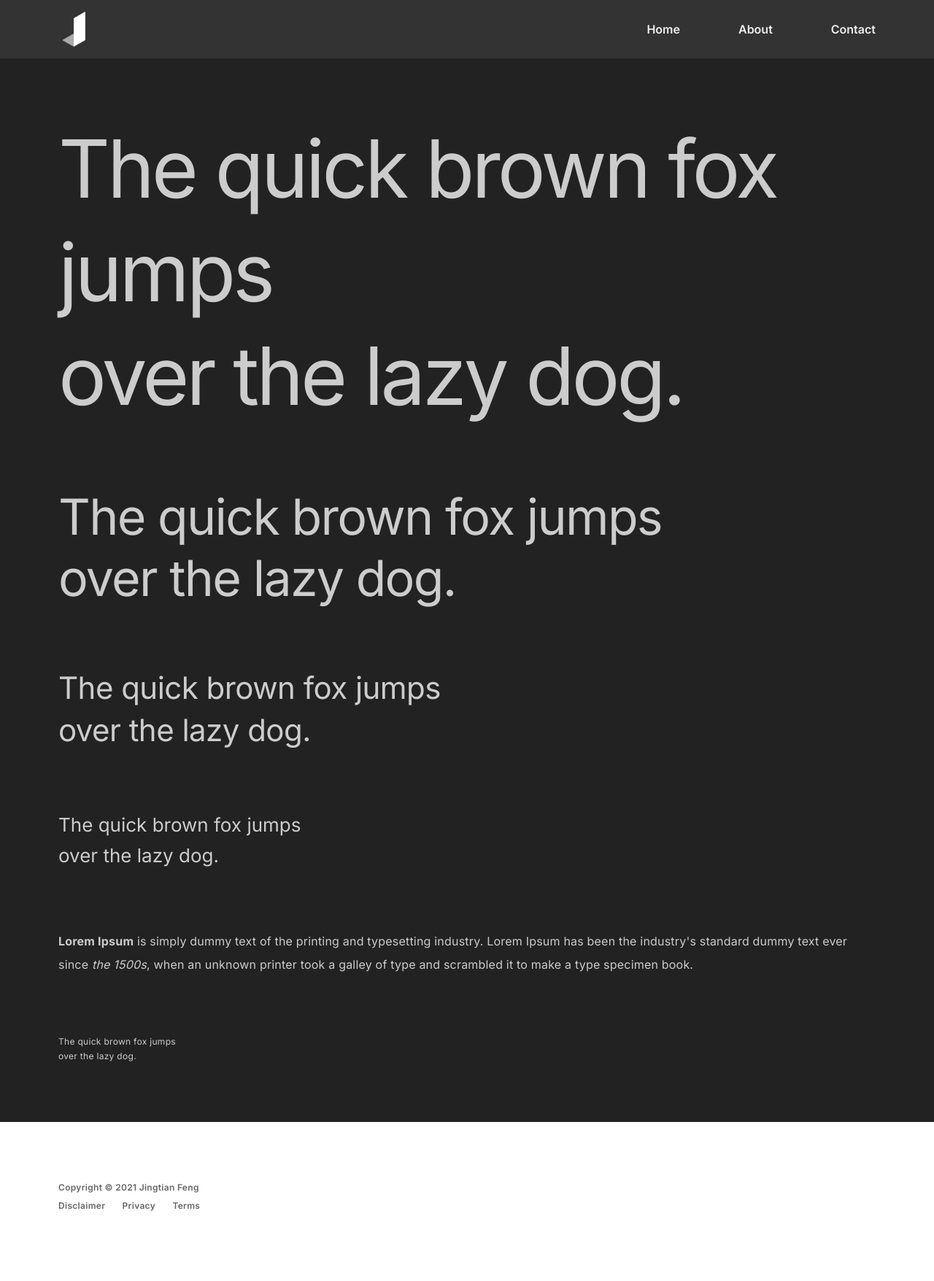
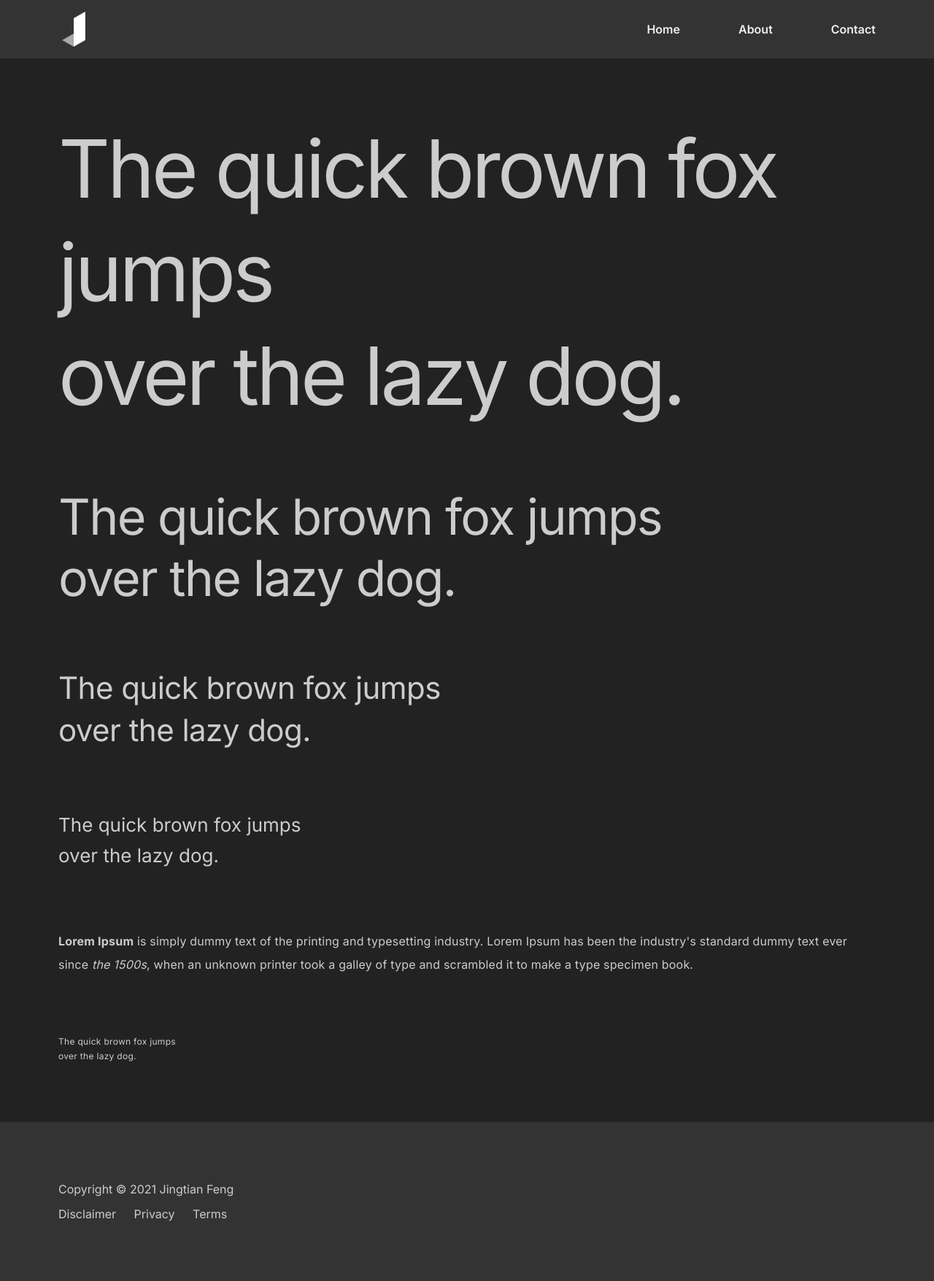
Before and after one commit to jingtianfeng/jekywind, a Jekyll site: the page built from index.html, in a window 1280 px wide. Shown: the whole page at 73% size. Built offline with Jekyll 4.4.1, drawn with Linux system fonts in a browser that asks for light colours.

Commit message:
Tweak footer

```diff
--- a/_includes/footer.html
+++ b/_includes/footer.html
@@ -1,10 +1,10 @@
-<footer>
+<footer class="bg-gray-3">
     <div class="container">
-        <div class="text-sm font-semibold text-gray-6 col-span-2">
+        <div class="text-gray-c col-span-2">
             <p>
                 Copyright © {{ site.time | date: "%Y" }} {{ site.author }}
             </p>
-            <div class="mt-1">
+            <div class="mt-2">
                 <a class="ml-0"
                    href="{{ '/disclaimer' | relative_url }}">
                     Disclaimer
```
